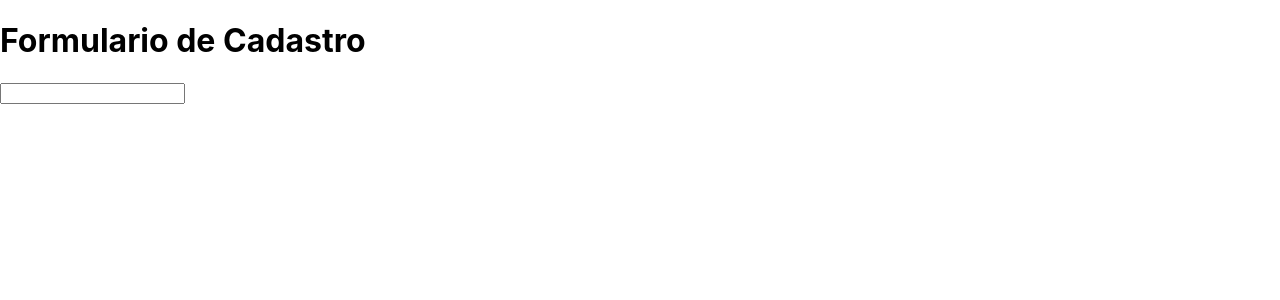
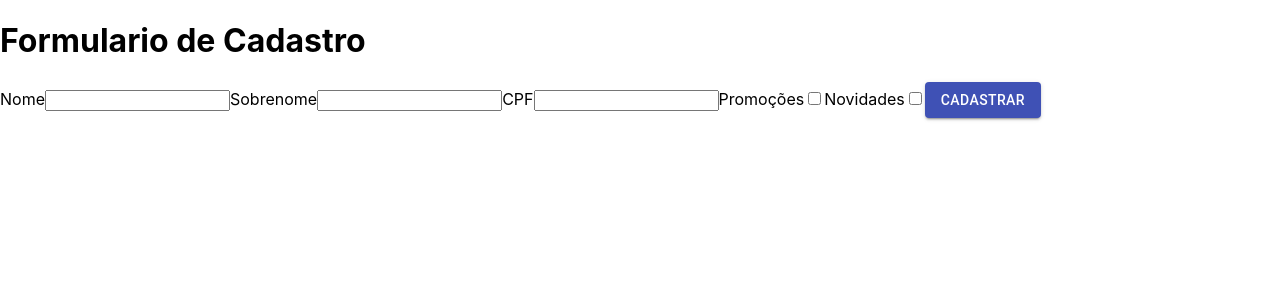
Before and after one commit to mateus-azevedo/learning-react-js, a React (Create React App) app in the folder react_function_components/: page / in a window 1280 px wide. Shown: the top 300 px of the page. Built offline with nearby package versions, Linux system fonts and the light colour scheme.

Commit message:
facilitando a prototipacao com function component

```diff
--- a/react_function_components/src/components/FormularioCadastro/FormularioCadastro.jsx
+++ b/react_function_components/src/components/FormularioCadastro/FormularioCadastro.jsx
@@ -1,9 +1,27 @@
 import React from "react";
+import Button from "@material-ui/core/Button";
 
 export default function FormularioCadastro() {
   return (
     <form>
+      <label>Nome</label>
       <input type="text" />
+
+      <label>Sobrenome</label>
+      <input type="text" />
+
+      <label>CPF</label>
+      <input type="text" />
+
+      <label>Promoções</label>
+      <input type="checkbox" />
+
+      <label>Novidades</label>
+      <input type="checkbox" />
+
+      <Button variant="contained" color="primary" type="submit">
+        Cadastrar
+      </Button>
     </form>
   );
 }
```
